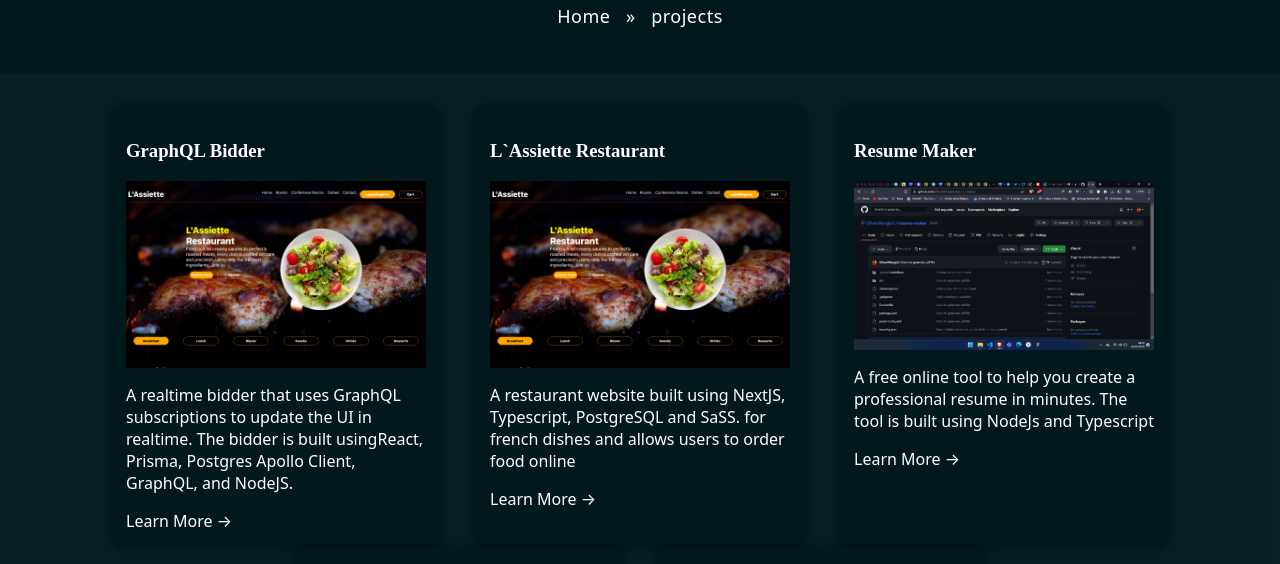
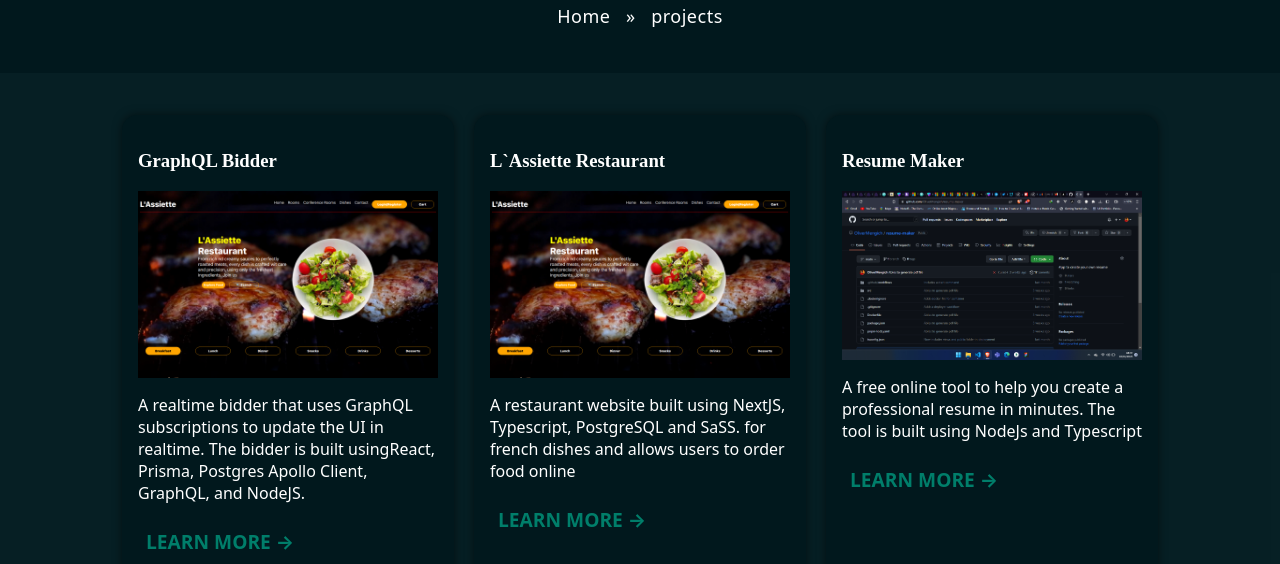
Before and after one commit to OliverMengich/gatsbyjs-portfolio, a Gatsby site: page /projects in a window 1280 px wide. Shown: the part 236-800 px from the top of the page. Built offline with nearby package versions, Linux system fonts and the light colour scheme; Gatsby itself is replaced by a stand-in of ours.

Commit message:
Changes theme to overall theme

```diff
--- a/src/components/PageInfo/PageInfo.component.tsx
+++ b/src/components/PageInfo/PageInfo.component.tsx
@@ -16,7 +16,6 @@ const PageInfo = styled.div`
     width: 100%;
     text-align: center;
     padding: 2vw 0;
-    background-color: #01181d;
 `;
 const PageInfoh2 = styled.h2`
     font-family: system-ui, -apple-system, BlinkMacSystemFont, 'Segoe UI', Roboto, Oxygen, Ubuntu, Cantarell, 'Open Sans', 'Helvetica Neue', sans-serif;
--- a/src/components/Projects/Projects.component.tsx
+++ b/src/components/Projects/Projects.component.tsx
@@ -7,11 +7,11 @@ const ProjectsContainer = styled.section`
     display: flex;
     justify-content: center;
     flex-wrap: wrap;
-    color: white;
+    color: inherit;
 `;
 const ProjectTitle = styled.h3`
     font-weight: bold;
-    color: #fff;
+    color: inherit;
     font-family: 'Fruktur', cursive;
     display: inline-block;
 `;
@@ -21,7 +21,7 @@ const ProjectItem = styled.div`
     background-color: #01181d;
     color: white;
     cursor: pointer;
-    margin: 0 1rem;
+    margin: 10px;
     font-family: 'Fruktur', cursive;
     border-radius: 15px;
     box-shadow: 0 0 10px 0 rgba(0, 0, 0, 0.5);
@@ -63,18 +63,32 @@ type ProjectsListProps = {
         },
     }
 };
-function ProjectsList({projects}: ProjectsListProps) {
+function ProjectsList({projects, theme}: ProjectsListProps) {
     return (
         <ProjectsContainer >
             {
                 projects.map((edge: any) => (
-                    <ProjectItem key={edge.node.id}>
+                    <ProjectItem style={{
+                        backgroundColor: theme?.backgroundColor!== 'white'? '#01181d': 'white',
+                        color: theme?.color
+                        }}
+                        key={edge.node.id}>
                         <ProjectTitle>{edge.node.title}</ProjectTitle>
                         <Image fluid={edge.node.imageUrl.childImageSharp.fluid} alt={edge.node.title} />
-                        <p>
+                        <p style={{
+                            color: theme?.color
+                        }}>
                             {edge.node.description}
                         </p>
-                        <Link href={edge.node.url}>Learn More &rarr; </Link>
+                        <Link style={{
+                                display: 'inline-block',
+                                textTransform: 'uppercase',
+                                padding: '0.5rem',
+                                fontWeight: 700,
+                                color: '#007e6a',
+                                fontSize: '1.2rem',
+                                textDecoration: 'none',
+                        }}  href={edge.node.url}>Learn More &rarr; </Link>
                     </ProjectItem>
                 ))
             }
```
